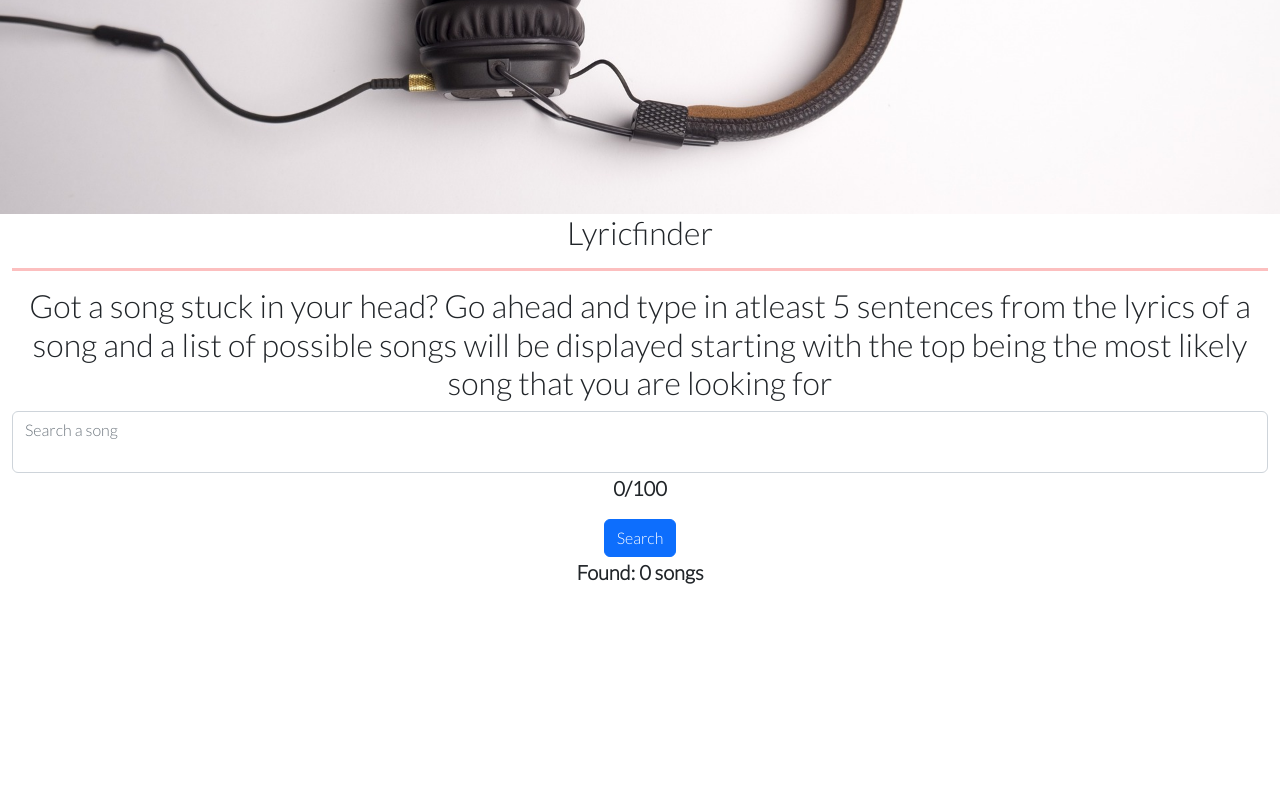
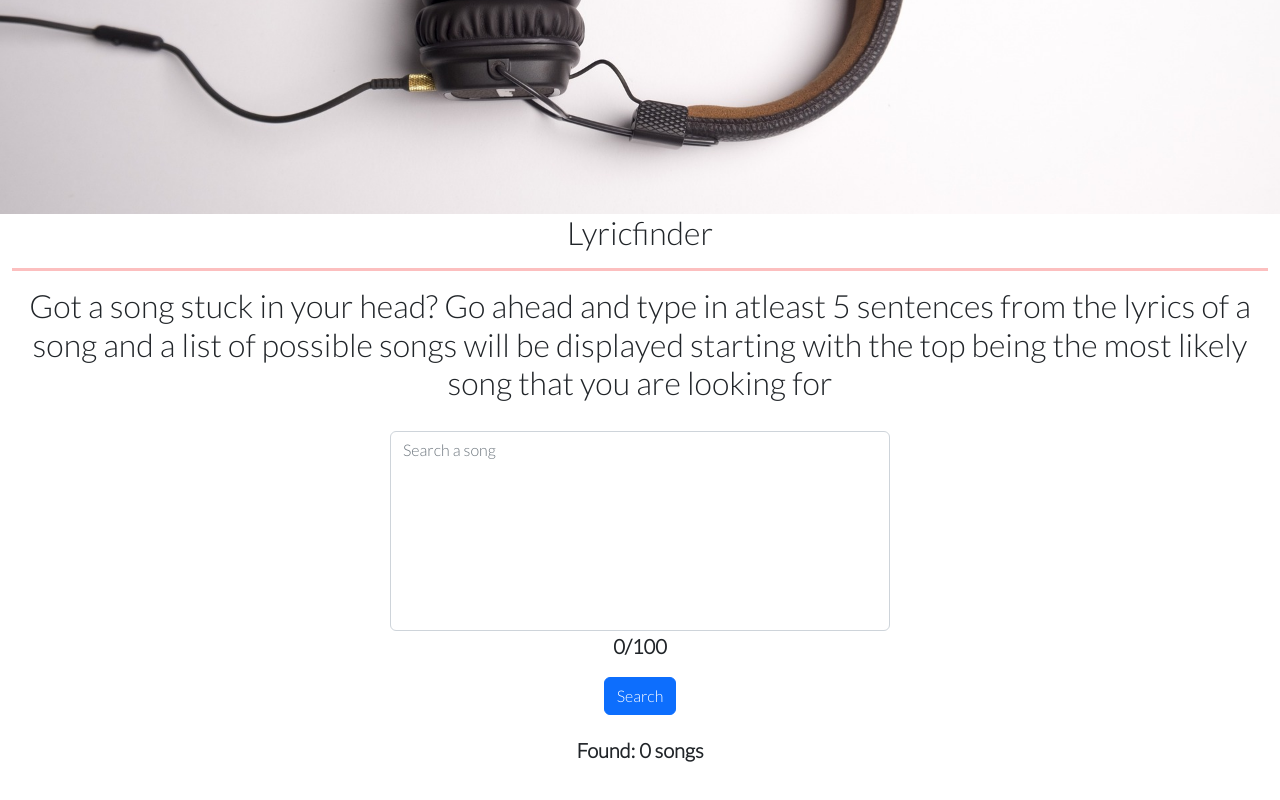
Before and after one commit to rebahama/API-mashup, a React (Create React App) app: page /music in a window 1280 px wide. Shown: the part 242-1042 px from the top of the page. Built offline with nearby package versions, Linux system fonts and the light colour scheme.

Commit message:
style search song box

```diff
--- a/src/styles/MusicPage.module.css
+++ b/src/styles/MusicPage.module.css
@@ -24,3 +24,13 @@ textarea {
 .hrLine {
     border-top:3px solid #f10000;
 }
+.SearchSong {
+  width: 500px;
+  height: 200px;
+
+}
+.ContainerSearch {
+    display: flex;
+    justify-content: center;
+    padding: 20px;
+}
--- a/src/webpage/Movies.js
+++ b/src/webpage/Movies.js
@@ -43,7 +43,7 @@ const Movies = () => {
           <Form.Control
             type="text"
             className={styles.SearchBar}
-            placeholder="Search a review"
+            placeholder="Search a movie"
             value={query}
             onChange={(event) => setQuery(event.target.value)}
           />
--- a/src/webpage/Music.js
+++ b/src/webpage/Music.js
@@ -52,19 +52,21 @@ const Music = () => {
   return (
     <div>
       <Container fluid>
-      <Row>
-        <Col md={12} className={styles.HeroImage}></Col>
-      </Row>
-      <h2> Lyricfinder</h2>
-      <hr className={styles.hrLine} />
+        <Row>
+          <Col md={12} className={styles.HeroImage}></Col>
+        </Row>
+        <h2> Lyricfinder</h2>
+        <hr className={styles.hrLine} />
         <h2>
           Got a song stuck in your head? Go ahead and type in atleast 5
           sentences from the lyrics of a song and a list of possible songs will
           be displayed starting with the top being the most likely song that you
           are looking for
         </h2>
+        <div className={styles.ContainerSearch}>
         <Form onSubmit={handleSubmit}>
           <Form.Control
+            className={styles.SearchSong}
             as="textarea"
             placeholder="Search a song"
             value={lyric}
@@ -73,6 +75,7 @@ const Music = () => {
           <p> {lyric.length}/100</p>
           <Button type="submit"> Search</Button>
         </Form>
+        </div>
       </Container>
       {isLoading ? (
         <SpinnerBar />
```
